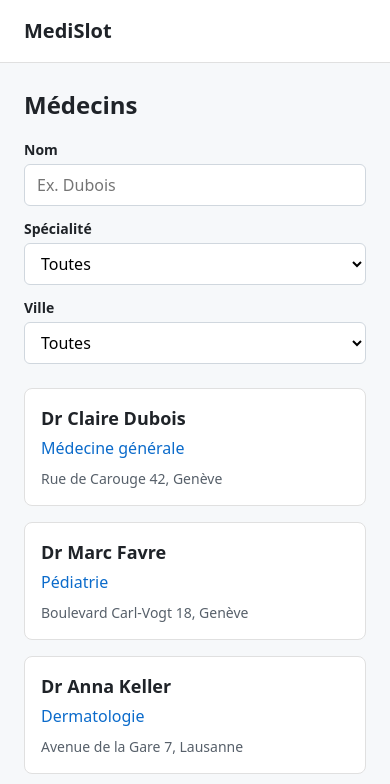
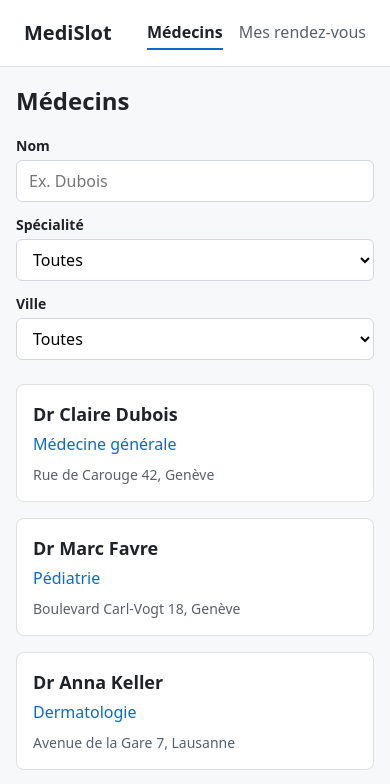
Before and after one commit to Zuzz001zu/medislot, an Angular app: page / in a window 390 px wide. Shown: the top 784 px of the page. Built offline with nearby package versions, Linux system fonts and the light colour scheme; data requests are answered from the project's data file.

Commit message:
add my appointments page with cancel and header nav

```diff
--- a/src/app/app.html
+++ b/src/app/app.html
@@ -1,5 +1,19 @@
 <header class="header">
-  <h1 class="header__title">MediSlot</h1>
+  <a routerLink="/" class="header__logo">MediSlot</a>
+
+  <nav class="header__nav" aria-label="Navigation principale">
+    <a
+      routerLink="/"
+      class="header__link"
+      routerLinkActive="header__link--active"
+      [routerLinkActiveOptions]="{ exact: true }"
+    >
+      Médecins
+    </a>
+    <a routerLink="/appointments" class="header__link" routerLinkActive="header__link--active">
+      Mes rendez-vous
+    </a>
+  </nav>
 </header>
 
 <main class="main">
--- a/src/app/app.routes.ts
+++ b/src/app/app.routes.ts
@@ -2,10 +2,12 @@ import { Routes } from "@angular/router";
 import { Booking } from "./pages/booking/booking";
 import { DoctorDetail } from "./pages/doctor-detail/doctor-detail";
 import { DoctorList } from "./pages/doctor-list/doctor-list";
+import { MyAppointments } from "./pages/my-appointments/my-appointments";
 
 export const routes: Routes = [
   { path: "", component: DoctorList },
   { path: "doctors/:id", component: DoctorDetail },
   { path: "doctors/:id/book/:slotId", component: Booking },
+  { path: "appointments", component: MyAppointments },
   { path: "**", redirectTo: "" },
 ];
--- a/src/app/app.scss
+++ b/src/app/app.scss
@@ -1,14 +1,49 @@
 .header {
+  display: flex;
+  flex-wrap: wrap;
+  align-items: center;
+  justify-content: space-between;
+  gap: 8px 24px;
   padding: 16px 24px;
   border-bottom: 1px solid #e0e0e0;
   background-color: #fff;
 }
 
-.header__title {
-  margin: 0;
+.header__logo {
+  color: #1f2328;
   font-size: 20px;
+  font-weight: 700;
+  text-decoration: none;
+}
+
+.header__nav {
+  display: flex;
+  gap: 16px;
+}
+
+.header__link {
+  padding: 4px 0;
+  border-bottom: 2px solid transparent;
+  color: #57606a;
+  text-decoration: none;
+
+  &:hover {
+    color: #1f2328;
+  }
+}
+
+.header__link--active {
+  border-bottom-color: #0b6bcb;
+  color: #1f2328;
+  font-weight: 600;
 }
 
 .main {
   padding: 24px;
 }
+
+@media (max-width: 480px) {
+  .main {
+    padding: 16px;
+  }
+}
--- a/src/app/app.ts
+++ b/src/app/app.ts
@@ -1,9 +1,9 @@
 import { Component } from "@angular/core";
-import { RouterOutlet } from "@angular/router";
+import { RouterLink, RouterLinkActive, RouterOutlet } from "@angular/router";
 
 @Component({
   selector: "app-root",
-  imports: [RouterOutlet],
+  imports: [RouterOutlet, RouterLink, RouterLinkActive],
   templateUrl: "./app.html",
   styleUrl: "./app.scss",
 })
--- a/src/app/pages/booking/booking.html
+++ b/src/app/pages/booking/booking.html
@@ -14,7 +14,7 @@
       Votre rendez-vous avec Dr {{ doctor()?.firstName }} {{ doctor()?.lastName }} le
       {{ slot()?.start | date: "EEEE d MMMM 'à' HH:mm" }} est enregistré.
     </p>
-    <a routerLink="/" class="button">Retour à la liste</a>
+    <a routerLink="/appointments" class="button">Voir mes rendez-vous</a>
   </section>
 } @else if (!slot() || slot()?.isBooked) {
   <div class="error" role="alert">
--- /dev/null
+++ b/src/app/pages/my-appointments/my-appointments.html
@@ -0,0 +1,52 @@
+<h2 class="title">Mes rendez-vous</h2>
+
+@if (isLoading()) {
+  <p class="status">Chargement…</p>
+} @else if (hasError()) {
+  <div class="error" role="alert">
+    <p>Impossible de charger vos rendez-vous.</p>
+    <button type="button" class="button" (click)="loadAppointments()">Réessayer</button>
+  </div>
+} @else {
+  @if (cancelError()) {
+    <p class="error" role="alert">{{ cancelError() }}</p>
+  }
+
+  <ul class="appointments">
+    @for (appointment of sortedAppointments(); track appointment.id) {
+      <li class="appointment">
+        <div class="appointment__info">
+          <p class="appointment__date">
+            {{ appointment.slot.start | date: "EEEE d MMMM 'à' HH:mm" }}
+          </p>
+          <p class="appointment__doctor">
+            <a [routerLink]="['/doctors', appointment.doctor.id]">
+              Dr {{ appointment.doctor.firstName }} {{ appointment.doctor.lastName }}
+            </a>
+            · {{ appointment.doctor.specialty | specialtyLabel }}
+          </p>
+          <p class="appointment__meta">
+            {{ appointment.doctor.address }}, {{ appointment.doctor.city }}
+          </p>
+          <p class="appointment__meta">
+            Patient : {{ appointment.patient.firstName }} {{ appointment.patient.lastName }}
+          </p>
+        </div>
+
+        <button
+          type="button"
+          class="button button--secondary"
+          [disabled]="cancellingId() === appointment.id"
+          (click)="cancel(appointment)"
+        >
+          {{ cancellingId() === appointment.id ? "Annulation…" : "Annuler" }}
+        </button>
+      </li>
+    } @empty {
+      <li class="empty">
+        <p>Vous n’avez aucun rendez-vous.</p>
+        <a routerLink="/" class="button">Trouver un médecin</a>
+      </li>
+    }
+  </ul>
+}
--- /dev/null
+++ b/src/app/pages/my-appointments/my-appointments.scss
@@ -0,0 +1,80 @@
+.title {
+  margin: 0 0 16px;
+  font-size: 24px;
+}
+
+.status {
+  color: #57606a;
+}
+
+.error {
+  margin: 0 0 16px;
+  padding: 16px;
+  border: 1px solid #f5c2c0;
+  border-radius: 8px;
+  background-color: #fff5f5;
+  color: #b42318;
+
+  p {
+    margin: 0 0 12px;
+  }
+}
+
+.appointments {
+  display: flex;
+  flex-direction: column;
+  gap: 12px;
+  max-width: 720px;
+  margin: 0;
+  padding: 0;
+  list-style: none;
+}
+
+.appointment {
+  display: flex;
+  flex-wrap: wrap;
+  align-items: flex-start;
+  justify-content: space-between;
+  gap: 12px;
+  padding: 16px;
+  border: 1px solid #e0e0e0;
+  border-radius: 8px;
+  background-color: #fff;
+
+  p {
+    margin: 0 0 4px;
+  }
+}
+
+.appointment__date {
+  font-weight: 600;
+
+  &::first-letter {
+    text-transform: uppercase;
+  }
+}
+
+.appointment__doctor a {
+  color: #0b6bcb;
+  text-decoration: none;
+
+  &:hover {
+    text-decoration: underline;
+  }
+}
+
+.appointment__meta {
+  color: #57606a;
+  font-size: 14px;
+}
+
+.empty {
+  padding: 24px;
+  border: 1px dashed #d0d7de;
+  border-radius: 8px;
+  text-align: center;
+
+  p {
+    margin: 0 0 12px;
+  }
+}
--- /dev/null
+++ b/src/app/pages/my-appointments/my-appointments.ts
@@ -0,0 +1,66 @@
+import { DatePipe } from "@angular/common";
+import { Component, computed, inject, signal } from "@angular/core";
+import { RouterLink } from "@angular/router";
+import { AppointmentWithDetails } from "../../models/appointment";
+import { SpecialtyLabelPipe } from "../../pipes/specialty-label.pipe";
+import { AppointmentService } from "../../services/appointment.service";
+
+@Component({
+  selector: "app-my-appointments",
+  imports: [RouterLink, DatePipe, SpecialtyLabelPipe],
+  templateUrl: "./my-appointments.html",
+  styleUrl: "./my-appointments.scss",
+})
+export class MyAppointments {
+  private readonly appointmentService = inject(AppointmentService);
+
+  protected readonly appointments = signal<AppointmentWithDetails[]>([]);
+  protected readonly isLoading = signal(false);
+  protected readonly hasError = signal(false);
+  protected readonly cancellingId = signal<number | null>(null);
+  protected readonly cancelError = signal<string | null>(null);
+
+  protected readonly sortedAppointments = computed(() =>
+    [...this.appointments()].sort((a, b) => a.slot.start.localeCompare(b.slot.start)),
+  );
+
+  constructor() {
+    this.loadAppointments();
+  }
+
+  protected loadAppointments(): void {
+    this.isLoading.set(true);
+    this.hasError.set(false);
+
+    this.appointmentService.getAppointments().subscribe({
+      next: (appointments) => {
+        this.appointments.set(appointments);
+        this.isLoading.set(false);
+      },
+      error: () => {
+        this.hasError.set(true);
+        this.isLoading.set(false);
+      },
+    });
+  }
+
+  protected cancel(appointment: AppointmentWithDetails): void {
+    if (!confirm("Voulez-vous vraiment annuler ce rendez-vous ?")) {
+      return;
+    }
+
+    this.cancellingId.set(appointment.id);
+    this.cancelError.set(null);
+
+    this.appointmentService.cancel(appointment).subscribe({
+      next: () => {
+        this.appointments.update((list) => list.filter((item) => item.id !== appointment.id));
+        this.cancellingId.set(null);
+      },
+      error: () => {
+        this.cancelError.set("L’annulation a échoué. Veuillez réessayer.");
+        this.cancellingId.set(null);
+      },
+    });
+  }
+}
--- a/src/styles.scss
+++ b/src/styles.scss
@@ -33,3 +33,18 @@ body {
     outline-offset: 2px;
   }
 }
+
+.button--secondary {
+  border: 1px solid #d0d7de;
+  background-color: #fff;
+  color: #b42318;
+
+  &:hover {
+    background-color: #fff5f5;
+  }
+
+  &:disabled {
+    opacity: 0.6;
+    cursor: wait;
+  }
+}
```
Also changed, not shown: 1 other file (tests, documents, lock files or other folders).
